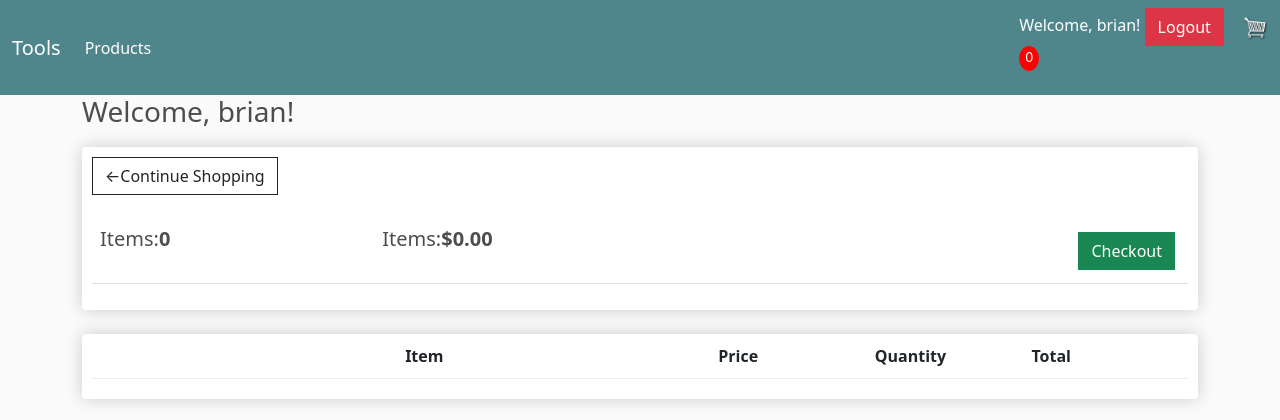
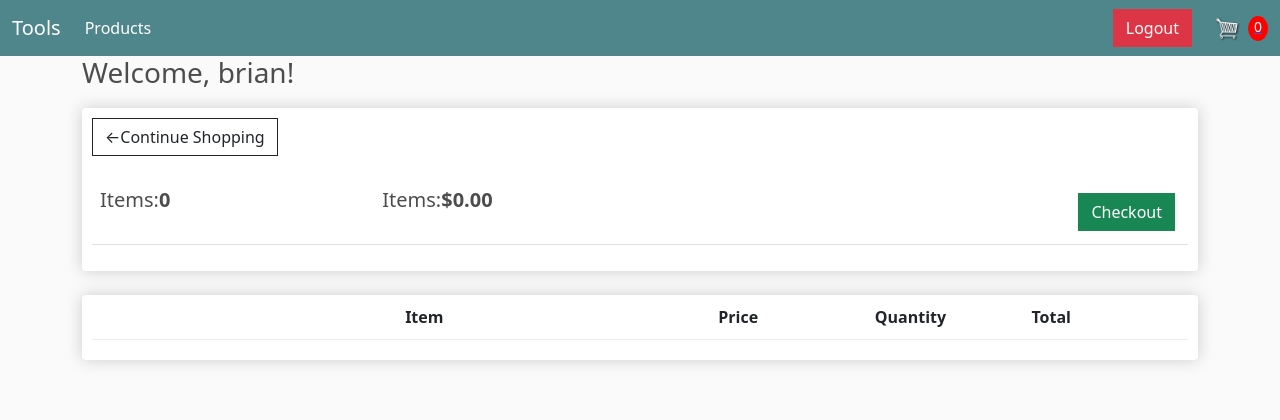
Before and after one commit to briankihia/ecom, a Django app: page /cart/ in a window 1280 px wide. Shown: the top 420 px of the page. Run offline with Django 4.2, Linux system fonts and the light colour scheme; a user stored in the database is signed in; data comes from the database, SQL or seed files in the repository; both versions use the stored data as it was after the commit; lists and menus that the app fills with data are empty.

Commit message:
styled the top part to look better

```diff
--- a/templates/main.html
+++ b/templates/main.html
@@ -48,19 +48,16 @@
               </li>
             </ul>
 
-            <div class="form-inline my-2 my-lg-0">
+            <div class="d-flex align-items-center">
                 {% if request.user.is_authenticated %}
-                <span class="navbar-text text-white">Welcome, {{ request.user.username }}!</span>
-                <a href="{% url 'user_logout' %}" class="btn btn-danger">Logout</a>
+                <a href="{% url 'user_logout' %}" class="btn btn-danger me-2">Logout</a>
                 {% else %}
-                <a href="{% url 'login' %}" class="btn btn-warning">Login</a>
+                <a href="{% url 'login' %}" class="btn btn-warning me-2">Login</a>
                 {% endif %}
-                <a href="{% url 'cart'%}" >
+                <a href="{% url 'cart'%}" class="d-flex align-items-center">
                     <img id="cart-icon" src="{% static 'images/cart.png'%}" alt="">
+                    <p id="cart-total" class="mb-0 ms-2">{{cartItems}}</p>
                 </a>
-                <p id="cart-total">{{cartItems}}</p>
-
-
             </div>
 
           </div>
```
Also changed, not shown: db.sqlite3.
